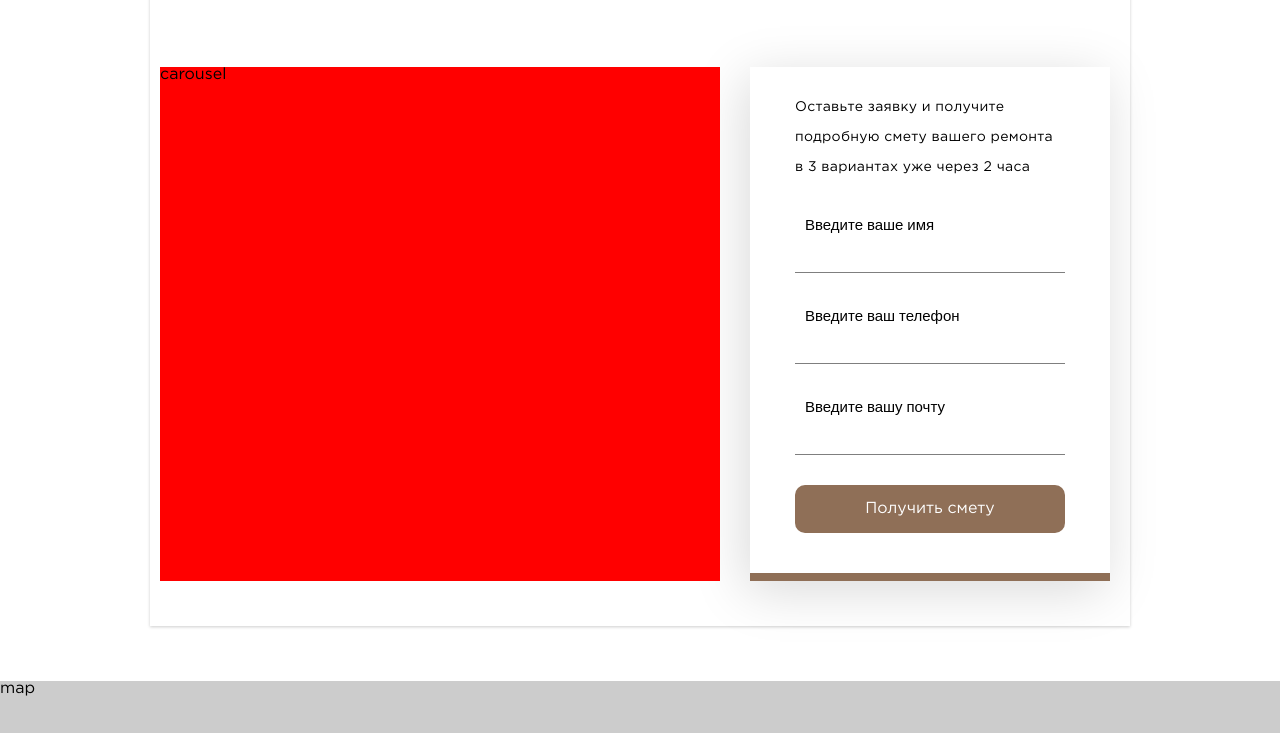
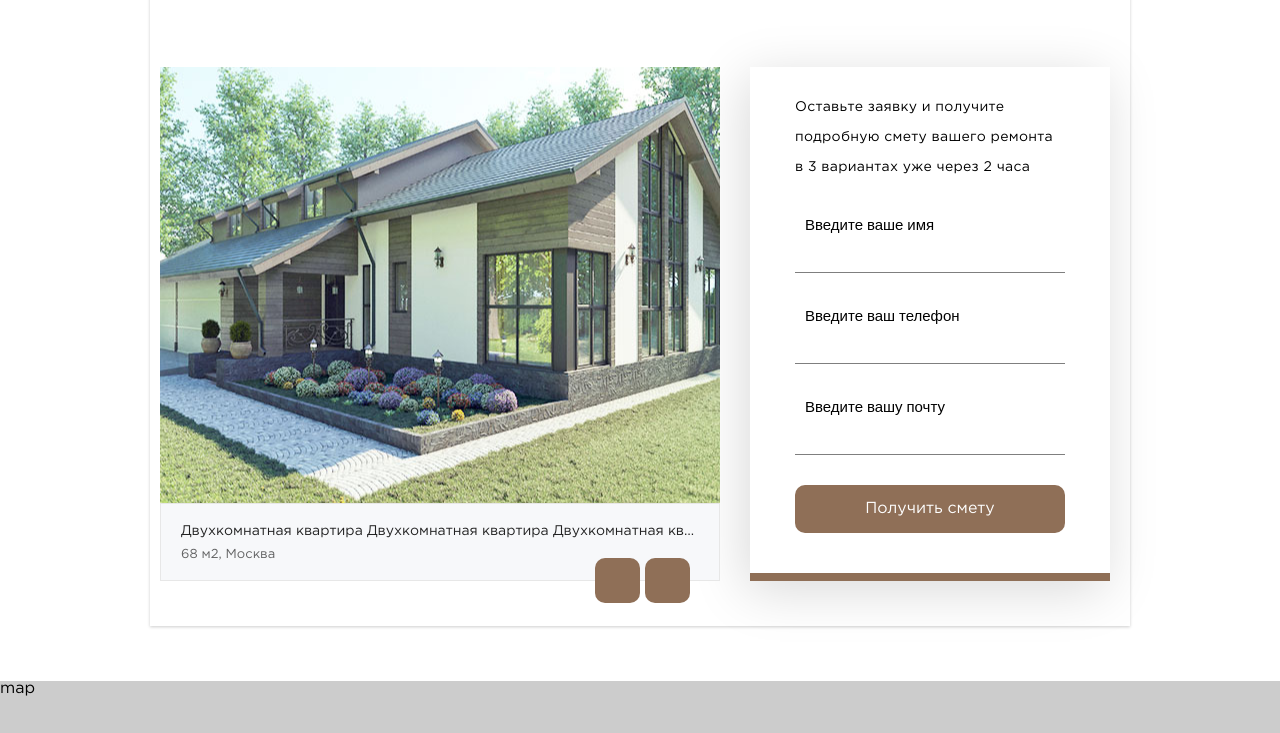
Before and after one commit to Fravash/tvm, a website: page index.html in a window 1280 px wide. Shown: the part 307-1040 px from the top of the page. Drawn offline with nearby package versions, Linux system fonts and the light colour scheme; files that its build step writes are made by us from their sources.

Commit message:
добавили первые js

```diff
--- a/blocks/base/base.less
+++ b/blocks/base/base.less
@@ -4,6 +4,10 @@ body{
 	padding: 0;
 	height: 100%;
 	font-family: 'GothamPro';
+}
+
+*{
+	outline: none !important;
 }
 
 .clearfix:after{
--- a/blocks/example/example.less
+++ b/blocks/example/example.less
@@ -72,14 +72,125 @@
 	}
 
 	&__carousel{
-		margin: 0;
-		padding: 0;
-		list-style: none;
-		background: #f00;
 		position: absolute;
 		top: 0;
 		left: 0;
 		bottom: 0;
 		right: 390px;
 	}
+
+	&__list{
+		margin: 0;
+		padding: 0;
+		list-style: none;
+		position: absolute;
+		top: 0;
+		left: 0;
+		width: 100%;
+		height: 100%;
+	}
+
+	&__item{
+		width: 100%;
+		height: 100%;
+		overflow: hidden;
+		position: relative;
+	}
+
+	&__image{
+		position: absolute;
+		top: 0;
+		left: 0;
+		bottom: 78px;
+		right: 0;
+		overflow: hidden;
+	}
+
+	&__link,
+	&__img{
+		display: block;
+	}
+
+	&__link{
+		position: absolute;
+		top: 0;
+		left: 0;
+		bottom: 0;
+		right: 0;
+
+		&:hover:after {
+			content: "";
+			position: absolute;
+			top: 0;
+			left: 0;
+			bottom: 0;
+			right: 0;
+			background: rgba(44, 23, 8, 0.65) url(./images/loop-big.png) no-repeat bottom right;
+		}
+	}
+
+	&__img{
+		position: absolute;
+		top: 50%;
+		left: 50%;
+		transform: translate(-50%, -50%);
+	}
+
+	&__info{
+		position: absolute;
+		bottom: 0;
+		left:0;
+		right: 0;
+		height: 78px;
+		border: 1px solid #e7e7e7;
+		background: #f7f8fa;
+		padding: 15px 20px;
+		box-sizing: border-box;
+		color: #222222;
+		line-height: 24px;
+
+		&-title{
+			font-size: 14px;
+			overflow: hidden;
+			white-space: nowrap;
+			text-overflow: ellipsis;
+		}
+
+		&-text{
+			font-size: 13px;
+			opacity: 0.7;
+			overflow: hidden;
+			white-space: nowrap;
+			text-overflow: ellipsis;
+		}
+	}
+
+	&__arrow{
+		position: absolute;
+		bottom: -22px;
+		width: 45px;
+		height: 45px;
+		background-color: #8f6f57;
+		border-radius: 10px;
+
+		&_position_prev{
+			right: 80px;
+		}
+
+		&_position_next{
+			right: 30px;
+		}
+	}
+
+	.slick-list{
+		position: absolute;
+		top: 0;
+		left: 0;
+		bottom: 0;
+		right: 0;
+	}
+
+	.slick-track{
+		height: 100%;
+	}
 }
--- a/gulpfile.js
+++ b/gulpfile.js
@@ -1,8 +1,34 @@
-var gulp 	= require("gulp"),
-	less 	= require("gulp-less");
+var gulp 		= require("gulp"),
+	watch 		= require("gulp-watch"),
+	browserSync = require("browser-sync"),
+	less 		= require("gulp-less")
+	reload		= browserSync.reload;
+
+var config = {
+    server: {
+        baseDir: "./"
+    },
+    tunnel: true,
+    host: 'localhost',
+    port: 9000,
+    logPrefix: "Frontend_Devil"
+};
 
 gulp.task("less", function () {
   	return gulp.src('./styles.less')
 	    .pipe(less())
-	    .pipe(gulp.dest('./'));
+	    .pipe(gulp.dest('./'))
+	    .pipe(reload({stream: true}));
 });
+
+gulp.task("webserver", function () {
+	browserSync(config);
+});
+
+gulp.task("watch", function () {
+	watch(["blocks/**/*.less", "styles.less"], function(event, cb) {
+ 		gulp.start("less");
+	})
+});
+
+gulp.task("default", ["less", "webserver", "watch"]);
--- a/index.html
+++ b/index.html
@@ -5,6 +5,8 @@
     <meta http-equiv="X-UA-Compatible" content="IE=edge,chrome=1"/>
     <title>work</title>
     <link href="https://fonts.googleapis.com/css?family=Open+Sans:400,400i,600,600i&amp;subset=cyrillic" rel="stylesheet">
+    <link rel="stylesheet" href="https://cdnjs.cloudflare.com/ajax/libs/fancybox/3.3.5/jquery.fancybox.min.css" />
+    <link rel="stylesheet" href="https://cdnjs.cloudflare.com/ajax/libs/slick-carousel/1.8.1/slick.min.css" />
     <link rel="stylesheet" href="styles.css"/>
 </head>
 <body class="page">
@@ -47,14 +49,54 @@
 						</div>
 						<input type="submit" value="Получить смету" class="example__button">
 					</form>
-					<ul class="example__carousel">
-						<li class="example__item">carousel</li>
-					</ul>
+					<div class="example__carousel">
+						<ul class="example__list">
+							<li class="example__item">
+								<div class="example__image">
+									<a href="./images/carousel-big1.jpg" class="example__link">
+										<img src="./images/carousel1.jpg" alt="fdhgsjks" class="example__img" />
+									</a>
+								</div>
+								<div class="example__info">
+									<div class="example__info-title">Двухкомнатная квартира Двухкомнатная квартира Двухкомнатная квартира</div>
+									<div class="example__info-text">68 м2, Москва</div>
+								</div>
+							</li>
+							<li class="example__item">
+								<div class="example__image">
+									<a href="./images/carousel-big2.jpg" class="example__link">
+										<img src="./images/carousel2.jpg" alt="fdhgsjks" class="example__img" />
+									</a>
+								</div>
+								<div class="example__info">
+									<div class="example__info-title">2Двухкомнатная квартира Двухкомнатная квартира Двухкомнатная квартира</div>
+									<div class="example__info-text">68 м2, Москва</div>
+								</div>
+							</li>
+							<li class="example__item">
+								<div class="example__image">
+									<a href="./images/carousel-big3.jpg" class="example__link">
+										<img src="./images/carousel3.jpg" alt="fdhgsjks" class="example__img" />
+									</a>
+								</div>
+								<div class="example__info">
+									<div class="example__info-title">3Двухкомнатная квартира Двухкомнатная квартира Двухкомнатная квартира</div>
+									<div class="example__info-text">68 м2, Москва</div>
+								</div>
+							</li>
+						</ul>
+						<a href="#" class="example__arrow example__arrow_position_prev"></a>
+						<a href="#" class="example__arrow example__arrow_position_next"></a>
+					</div>
 				</div>
 			</div>
 		</div>
 		<div class="map">map</div>
 	</div>
 	<div class="footer">footer</div>
+    <script src="https://cdnjs.cloudflare.com/ajax/libs/jquery/3.3.1/jquery.min.js"></script>
+    <script src="https://cdnjs.cloudflare.com/ajax/libs/fancybox/3.3.5/jquery.fancybox.min.js"></script>
+    <script src="https://cdnjs.cloudflare.com/ajax/libs/slick-carousel/1.8.1/slick.min.js"></script>
+    <script type="text/javascript" src="scripts.js"></script>
 </body>
 </html>
--- a/package.json
+++ b/package.json
@@ -6,7 +6,9 @@
 		"url": "#"
 	},
 	"devDependencies": {
+		"browser-sync": "^2.23.6",
 		"gulp": "^3.9.1",
-		"gulp-less": "^4.0.0"
+		"gulp-less": "^4.0.0",
+		"gulp-watch": "^5.0.0"
 	}
 }
--- /dev/null
+++ b/scripts.js
@@ -0,0 +1,8 @@
+$(document).ready(function() {
+	$(".example__link").fancybox();
+
+	$(".example__list").slick({
+		prevArrow: $(".example__arrow_position_prev"),
+		nextArrow: $(".example__arrow_position_next")
+	});
+});
```
Also changed, not shown: header/header.css (deleted), styles.css (deleted), 1 other file.
